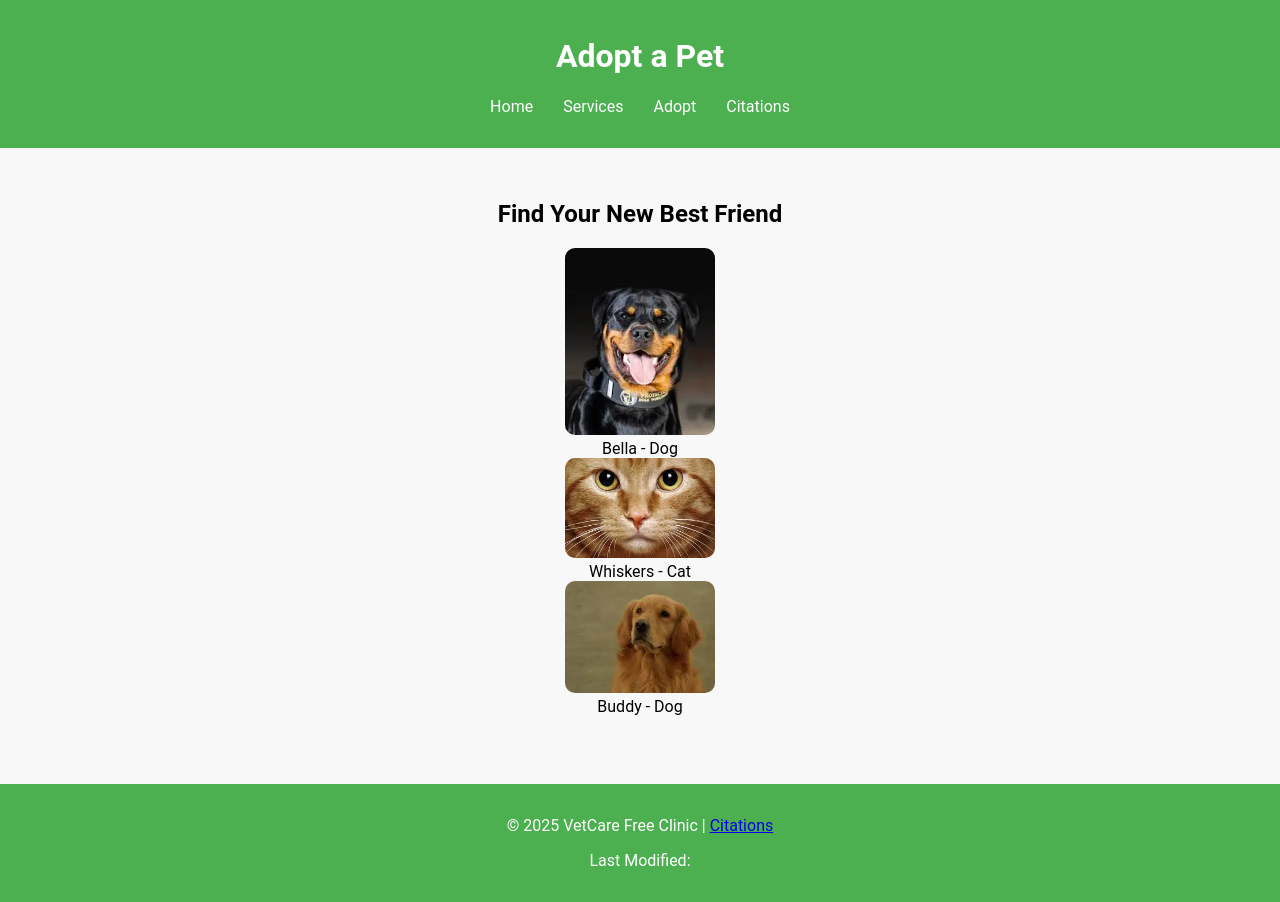
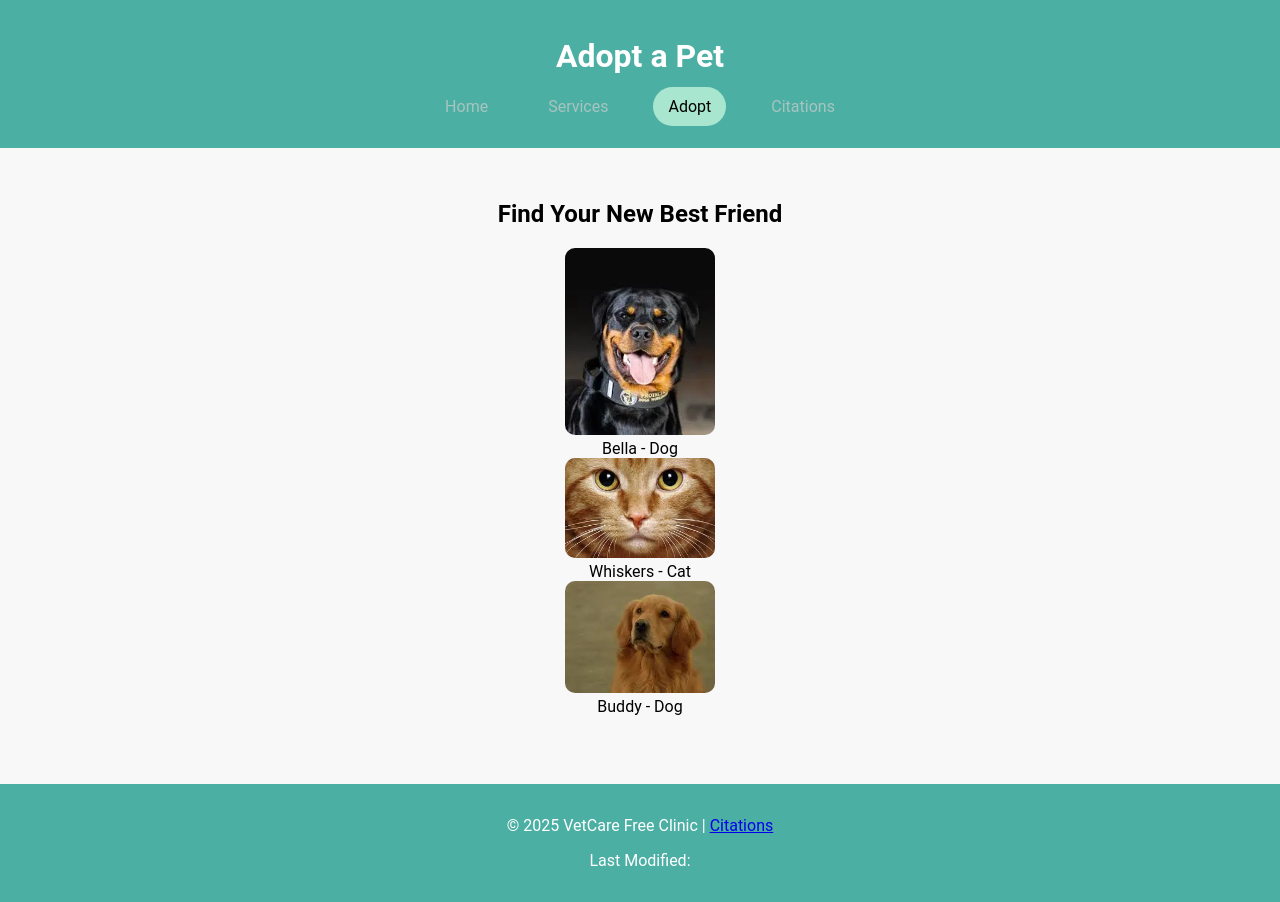
Before and after one commit to SadaybyM/wdd131, a plain HTML site: page Project/adopt.html in a window 1280 px wide. Drawn offline with Linux system fonts and the light colour scheme.

```diff
--- a/Project/siteplan.css
+++ b/Project/siteplan.css
@@ -6,7 +6,7 @@ body {
 }
 
 header {
-    background-color: #4CAF50;
+    background-color: #4cafa3;
     color: white;
     padding: 1rem;
     text-align: center;
@@ -23,9 +23,25 @@ nav ul li {
     margin: 0 15px;
 }
 
+/* Style for the navigation links */
 nav ul li a {
-    color: white;
+    color: rgb(168, 196, 192);
     text-decoration: none;
+    padding: 10px 15px;
+    border-radius: 50px; /* Makes it circular */
+    transition: background-color 0.3s ease-in-out, color 0.3s ease-in-out;
+}
+
+/* When hovering over a link */
+nav ul li a:hover {
+    background-color: #a8e6cf; /* Light green */
+    color: #000; /* Black text for contrast */
+}
+
+/* When a link is currently active */
+nav ul li a.active {
+    background-color: #a8e6cf; /* Light green */
+    color: #000; /* Black text for contrast */
 }
 
 main {
@@ -38,13 +54,14 @@ ul {
     list-style: none;
 }
 
+/* Pet images */
 ul li img {
     width: 150px;
     border-radius: 10px;
 }
 
 footer {
-    background-color: #4CAF50;
+    background-color: #4cafa3;
     color: white;
     padding: 1rem;
     text-align: center;
--- a/Project/siteplan.js
+++ b/Project/siteplan.js
@@ -1,4 +1,5 @@
 document.addEventListener("DOMContentLoaded", () => {
+    // Update the current year in the footer
     document.getElementById("currentYear").textContent = new Date().getFullYear();
 
     // Contact form validation
@@ -11,7 +12,17 @@ document.addEventListener("DOMContentLoaded", () => {
         });
     }
 
-    // Populate adoption list
+    // Apply active class to the selected navigation link
+    const navLinks = document.querySelectorAll("nav ul li a");
+    const currentPage = window.location.pathname.split("/").pop();
+
+    navLinks.forEach(link => {
+        if (link.getAttribute("href") === currentPage) {
+            link.classList.add("active");
+        }
+    });
+
+    // Populate adoption list with images
     const petList = document.getElementById("petList");
     if (petList) {
         const pets = [
@@ -19,7 +30,6 @@ document.addEventListener("DOMContentLoaded", () => {
             { name: "Whiskers", type: "Cat", image: "images/pet2.webp" },
             { name: "Buddy", type: "Dog", image: "images/pet3.webp" }
         ];
-
         pets.forEach(pet => {
             const li = document.createElement("li");
             li.innerHTML = `<img src="${pet.image}" alt="${pet.name}" loading="lazy"><br>${pet.name} - ${pet.type}`;
```
